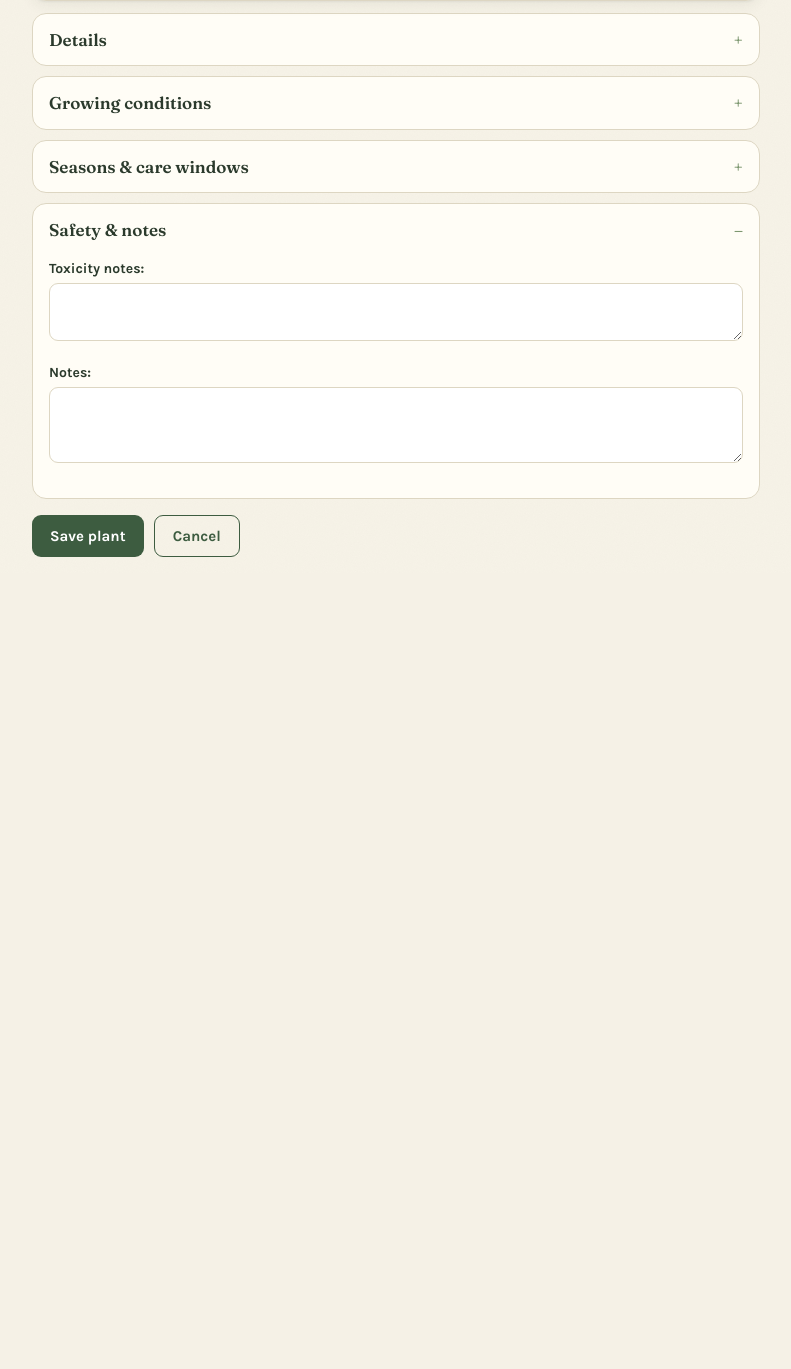
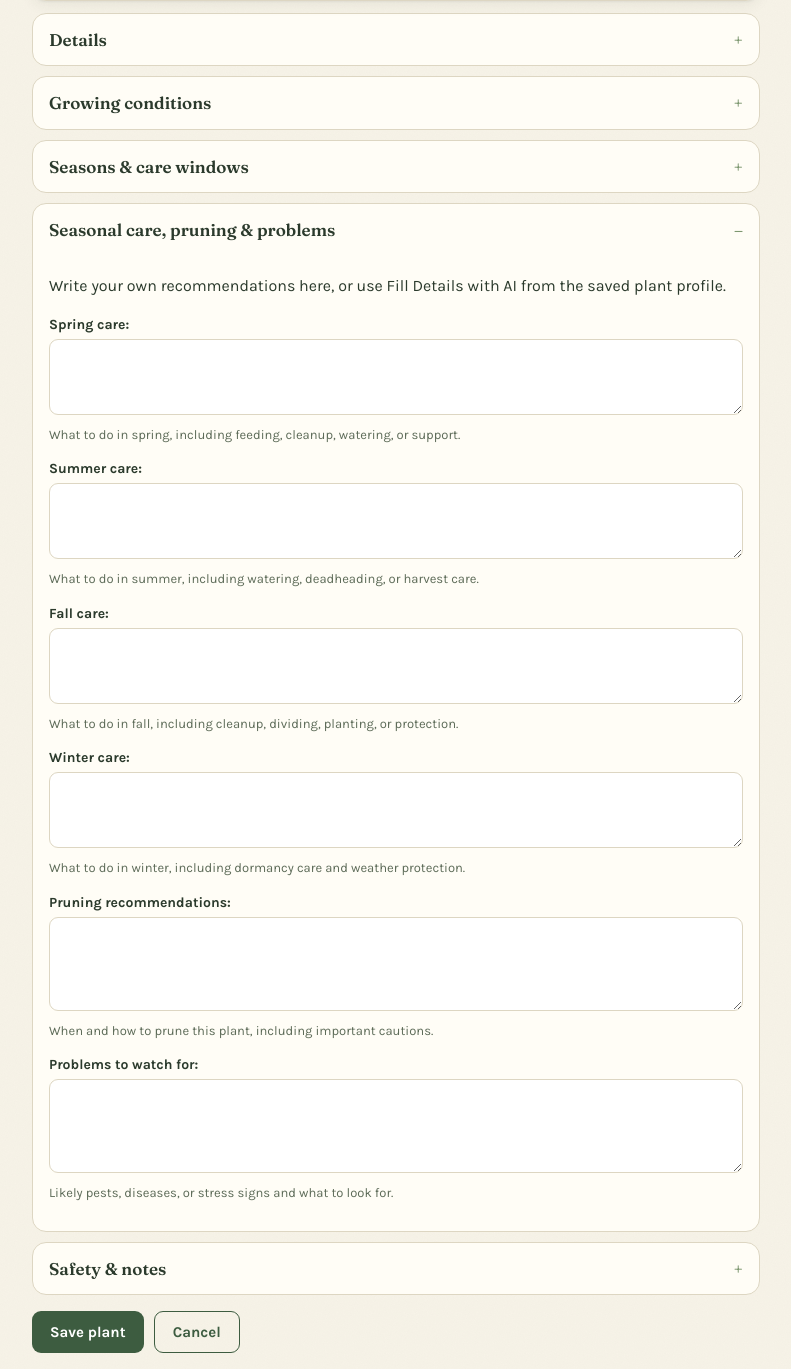
Before and after one commit to mekstromjr/yardwise, a Django app: page /plants/add/ in a window 1280 px wide, after a click on "Seasonal care, pruning & problems". Shown: the part 910-2279 px from the top of the page, without its empty margins (339-1130 px from the left). Before the commit the page ends 1467 px from the top, so only its background shows below. Run offline with Django 5.2, Linux system fonts and the light colour scheme; the visitor is signed in with stand-in values (Sample User, id 1); data comes from the database, SQL or seed files in the repository; data that the repository does not hold is empty.

Commit message:
feat(plants): add AI-assisted seasonal care

```diff
--- a/garden/ai.py
+++ b/garden/ai.py
@@ -116,7 +116,8 @@ def identify(photo_file, question: str, region: str, context: str) -> dict:
 # Plant fields AI enrichment may propose (empty-only; see enrich()).
 ENRICHABLE_FIELDS = [
     "botanical_name", "sun", "water_needs", "mature_height", "mature_width",
-    "toxicity_notes", "soil_notes", "foliage",
+    "toxicity_notes", "soil_notes", "foliage", "spring_care", "summer_care",
+    "fall_care", "winter_care", "pruning_recommendations", "problems_to_watch",
 ]
 CHOICE_FIELDS = {
     "sun": ["full", "part", "shade"],
@@ -138,13 +139,24 @@ def enrich(plant, region: str) -> dict:
         f"reasonably sure about. Constrained fields must use exactly one of the "
         f"allowed values: {json.dumps(constraints)}. Free-text fields: short, "
         "practical, no marketing prose. Sizes like '6-8 ft' are preferred over "
-        "false precision."
+        "false precision. Seasonal care should be specific to this plant and region. "
+        "For pruning_recommendations, say when and how to prune and include important "
+        "times or situations when pruning should be avoided. For problems_to_watch, "
+        "include only the most likely pests, diseases, and environmental stresses; "
+        "give early signs and a brief low-risk response rather than an exhaustive list."
     )
     desc = f"{plant.common_name}"
     if plant.cultivar:
         desc += f" '{plant.cultivar}'"
     if plant.botanical_name:
         desc += f" ({plant.botanical_name})"
+    known = {
+        field: getattr(plant, field)
+        for field in ("sun", "water_needs", "soil_notes", "foliage")
+        if getattr(plant, field)
+    }
+    if known:
+        desc += f". Known growing details: {json.dumps(known)}"
     raw, sources = complete(
         [{"role": "system", "content": system},
          {"role": "user", "content": f"The plant: {desc}"}],
--- a/garden/forms.py
+++ b/garden/forms.py
@@ -42,11 +42,19 @@ class PlantForm(forms.ModelForm):
             "planted_on", "planted_precision", "source",
             "sun", "water_needs", "soil_notes", "mature_height", "mature_width",
             "bloom_window", "harvest_window", "prune_window", "fertilize_window",
+            "spring_care", "summer_care", "fall_care", "winter_care",
+            "pruning_recommendations", "problems_to_watch",
             "toxicity_notes", "notes",
         ]
         widgets = {
             "planted_on": forms.DateInput(attrs={"type": "date"}),
             "soil_notes": forms.Textarea(attrs={"rows": 2}),
+            "spring_care": forms.Textarea(attrs={"rows": 3}),
+            "summer_care": forms.Textarea(attrs={"rows": 3}),
+            "fall_care": forms.Textarea(attrs={"rows": 3}),
+            "winter_care": forms.Textarea(attrs={"rows": 3}),
+            "pruning_recommendations": forms.Textarea(attrs={"rows": 4}),
+            "problems_to_watch": forms.Textarea(attrs={"rows": 4}),
             "toxicity_notes": forms.Textarea(attrs={"rows": 2}),
             "notes": forms.Textarea(attrs={"rows": 3}),
         }
@@ -65,6 +73,10 @@ class PlantForm(forms.ModelForm):
                     "planted_on", "planted_precision", "source"],
         "conditions": ["sun", "water_needs", "soil_notes", "mature_height", "mature_width"],
         "seasons": ["bloom_window", "harvest_window", "prune_window", "fertilize_window"],
+        "seasonal_care": [
+            "spring_care", "summer_care", "fall_care", "winter_care",
+            "pruning_recommendations", "problems_to_watch",
+        ],
         "notes_fields": ["toxicity_notes", "notes"],
     }
 
--- a/garden/models/plants.py
+++ b/garden/models/plants.py
@@ -72,6 +72,35 @@ class Plant(models.Model):
     fertilize_window = models.ForeignKey(
         SeasonWindow, null=True, blank=True, on_delete=models.SET_NULL, related_name="+"
     )
+    spring_care = models.TextField(
+        blank=True,
+        verbose_name="spring care",
+        help_text="What to do in spring, including feeding, cleanup, watering, or support.",
+    )
+    summer_care = models.TextField(
+        blank=True,
+        verbose_name="summer care",
+        help_text="What to do in summer, including watering, deadheading, or harvest care.",
+    )
+    fall_care = models.TextField(
+        blank=True,
+        verbose_name="fall care",
+        help_text="What to do in fall, including cleanup, dividing, planting, or protection.",
+    )
+    winter_care = models.TextField(
+        blank=True,
+        verbose_name="winter care",
+        help_text="What to do in winter, including dormancy care and weather protection.",
+    )
+    pruning_recommendations = models.TextField(
+        blank=True,
+        help_text="When and how to prune this plant, including important cautions.",
+    )
+    problems_to_watch = models.TextField(
+        blank=True,
+        verbose_name="problems to watch for",
+        help_text="Likely pests, diseases, or stress signs and what to look for.",
+    )
     toxicity_notes = models.TextField(blank=True)
 
     # --- specimen ---
--- a/static/css/yardwise.css
+++ b/static/css/yardwise.css
@@ -507,6 +507,30 @@ nav.primary a.user-entry .user-name {
   .plant-profile-nav-arrow { font-size: 24px; }
   .plant-profile-position { font-size: 11px; }
 }
+.ai-suggestion-value { white-space: pre-line; }
+.seasonal-care-grid {
+  display: grid;
+  grid-template-columns: repeat(2, minmax(0, 1fr));
+  gap: 12px;
+}
+.seasonal-care-item {
+  padding: 12px;
+  border: 1px solid var(--line);
+  border-radius: var(--radius-sm);
+  background: var(--paper);
+}
+.seasonal-care-item h3,
+.care-guidance h3 { margin: 0 0 6px; }
+.seasonal-care-item p,
+.care-guidance p { margin: 0; }
+.care-guidance {
+  margin-top: 14px;
+  padding-top: 14px;
+  border-top: 1px solid var(--line);
+}
+@media (max-width: 620px) {
+  .seasonal-care-grid { grid-template-columns: 1fr; }
+}
 .photo-library { grid-template-columns: repeat(auto-fill, minmax(110px, 1fr)); }
 .plant-photo-tile { display: grid; gap: 6px; position: relative; min-width: 0; }
 .plant-photo-open {
--- a/templates/garden/plants/form.html
+++ b/templates/garden/plants/form.html
@@ -81,6 +81,18 @@
   </details>
 
   <details class="section">
+    <summary>Seasonal care, pruning & problems</summary>
+    <div class="inner">
+      <p class="help">Write your own recommendations here, or use Fill Details with AI from the saved plant profile.</p>
+      {% for field in form.seasonal_care %}
+        <div class="field">{{ field.label_tag }}{{ field }}
+          {% if field.help_text %}<div class="help">{{ field.help_text }}</div>{% endif %}
+          {% if field.errors %}<div class="errors">{{ field.errors }}</div>{% endif %}</div>
+      {% endfor %}
+    </div>
+  </details>
+
+  <details class="section">
     <summary>Safety & notes</summary>
     <div class="inner">
       {% for field in form.notes_fields %}
```
Also changed, not shown: garden/tests/test_ai.py (+30 -1 lines), garden/tests/test_views.py (+39 -0 lines), templates/garden/ai/enrich.html (+4 -3 lines), templates/garden/plants/detail.html (+20 -0 lines), garden/migrations/0014_plant_fall_care_plant_problems_to_watch_and_more.py (added).
